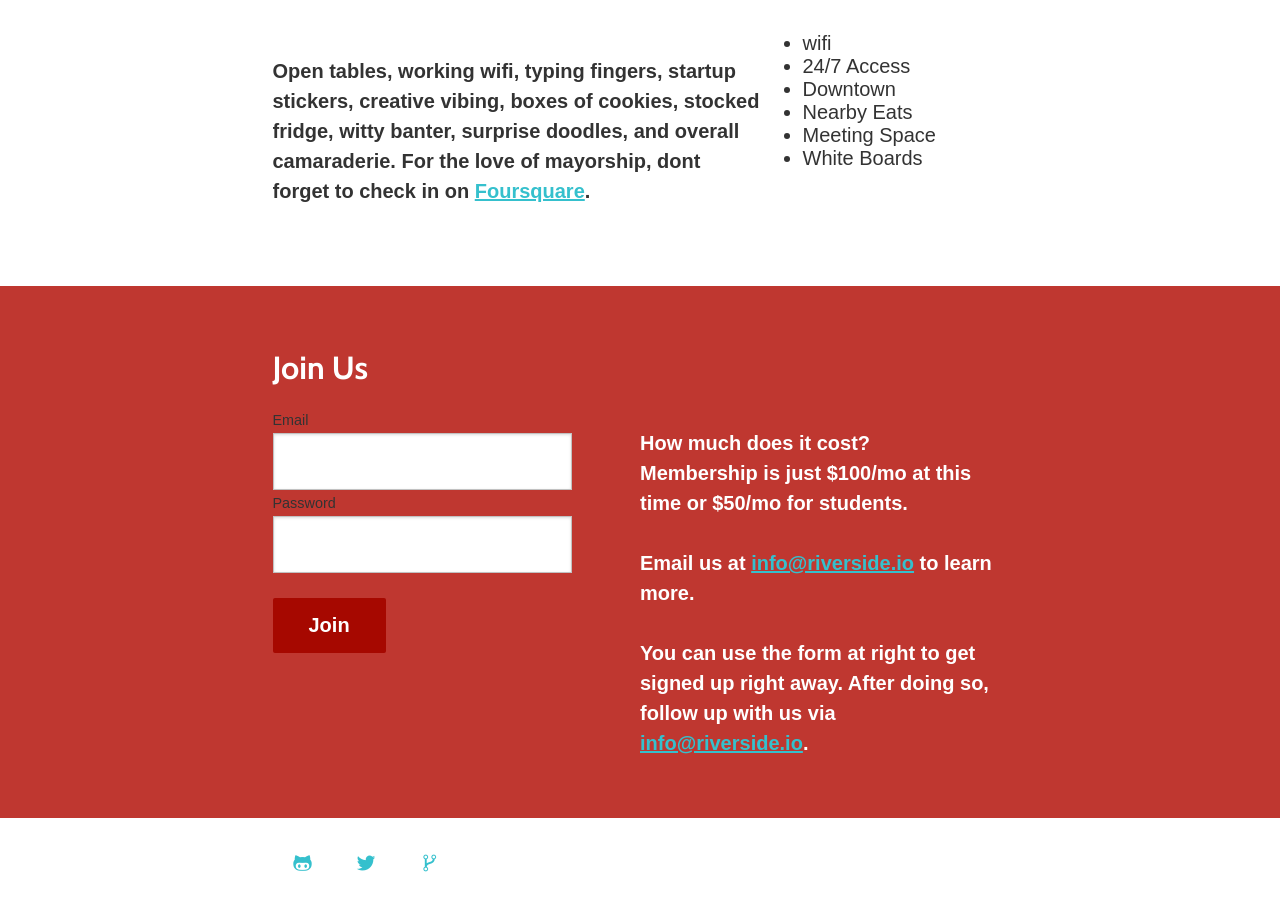
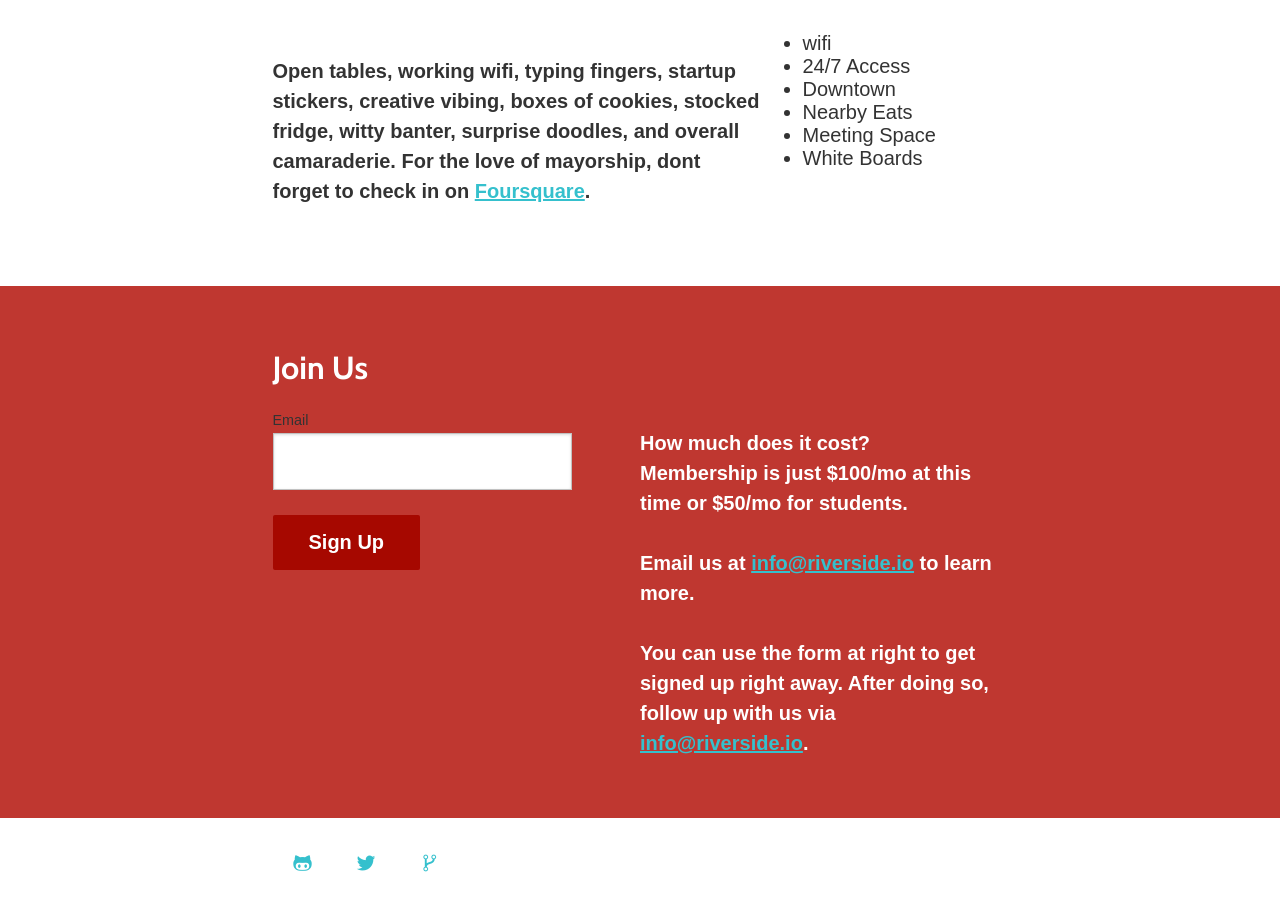
Before and after one commit to riversideio/riversideio.github.io, a Jekyll site: the page built from index.html, in a window 1280 px wide and 900 px high, scrolled down 757 px. Built offline with Jekyll 4.4.1, drawn with Linux system fonts in a browser that asks for light colours; nearby versions of some CDN libraries; some web fonts are replaced; Markdown is read by kramdown in place of the engine named in the settings.

Commit message:
pointing towards the new signup form

```diff
--- a/_includes/header.html
+++ b/_includes/header.html
@@ -12,6 +12,6 @@
     </ul>
   </div>
 
-  <a href="./signup.html" class="button alert signup-button">Signup</a>
+  <a href="https://riversideio-access.herokuapp.com" class="button alert signup-button">Signup</a>
 
 </header>
--- a/index.html
+++ b/index.html
@@ -57,12 +57,10 @@
       <h1>Join Us</h1>
       <div class="g-r">
         <div class="u-1-2">
-          <form method="POST" action="" class="form form-stacked">
+          <form action="" class="form form-stacked">
             <label for="email">Email</label>
             <input type="text" id="email" name="email" class="input"/>
-            <label for="email">Password</label>
-            <input type="text" id="email" name="email" class="input"/>
-            <input type="submit" class="button alert" value="Join" />
+            <input type="submit" class="button alert join-submit" value="Sign Up" />
           </form>
         </div>
         <div class="u-1-2">
--- a/js/main.js
+++ b/js/main.js
@@ -14,6 +14,8 @@
 if ( '_testimonials' in window ) {
 	require( [ 'jquery', 'switcher' ], function( $, Switcher ) {
 		var $testimonial = $('.testamonial:first'),
+			$submit = $('.join-submit'),
+			$input = $('[name="email"]'),
 			switcher = new Switcher({
 				data : _testimonials,
 				$contents : $testimonial.find('p:first'),
@@ -21,6 +23,12 @@
 				$avatar : $testimonial.find('i')
 			});
 		site.testimonials = switcher;
+
+		$submit.on('click', function( e ) {
+			e.preventDefault();
+			window.location = "https://riversideio-access.herokuapp.com/?email=" + $input.val();
+
+		})
 	});
 }
 
```
